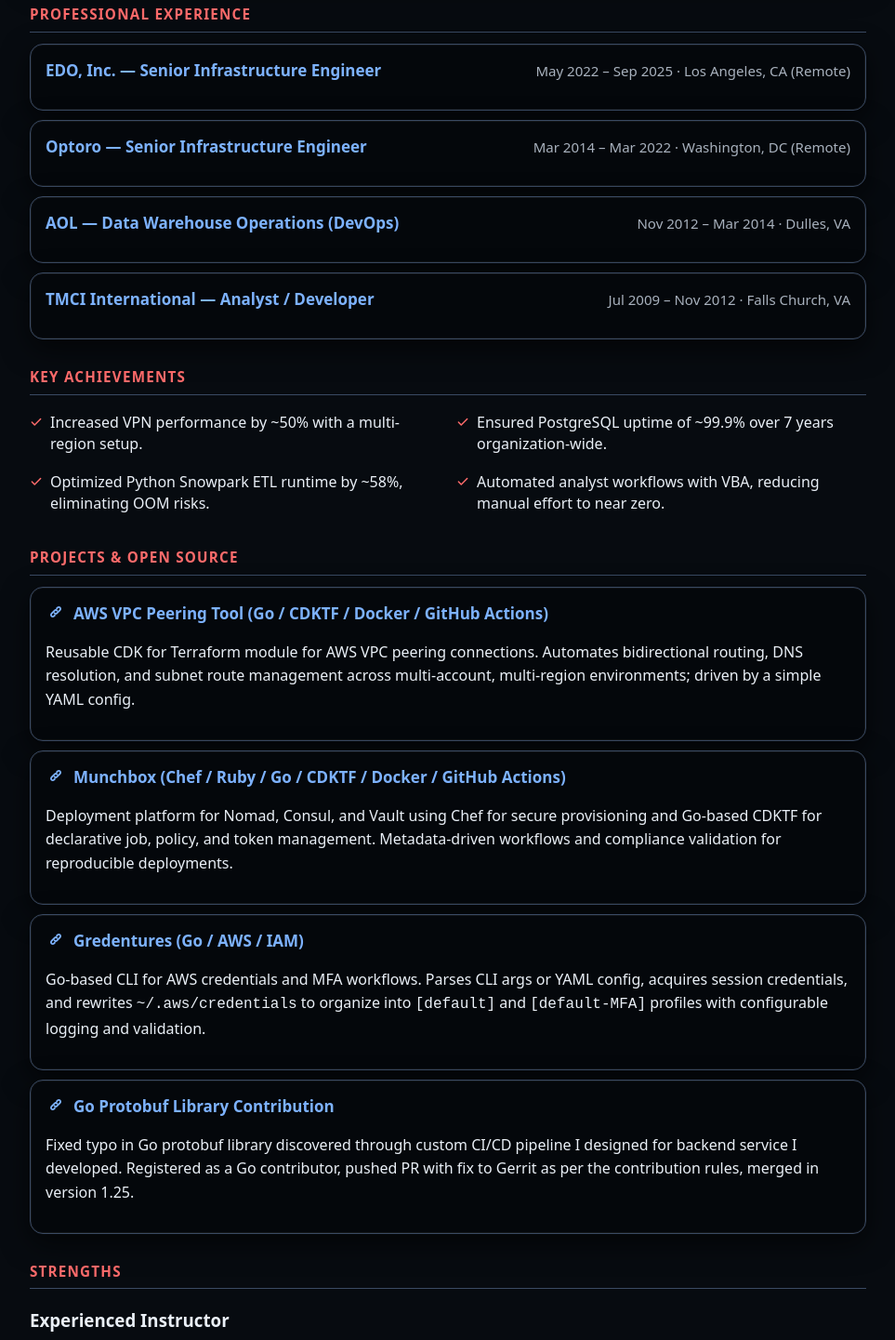
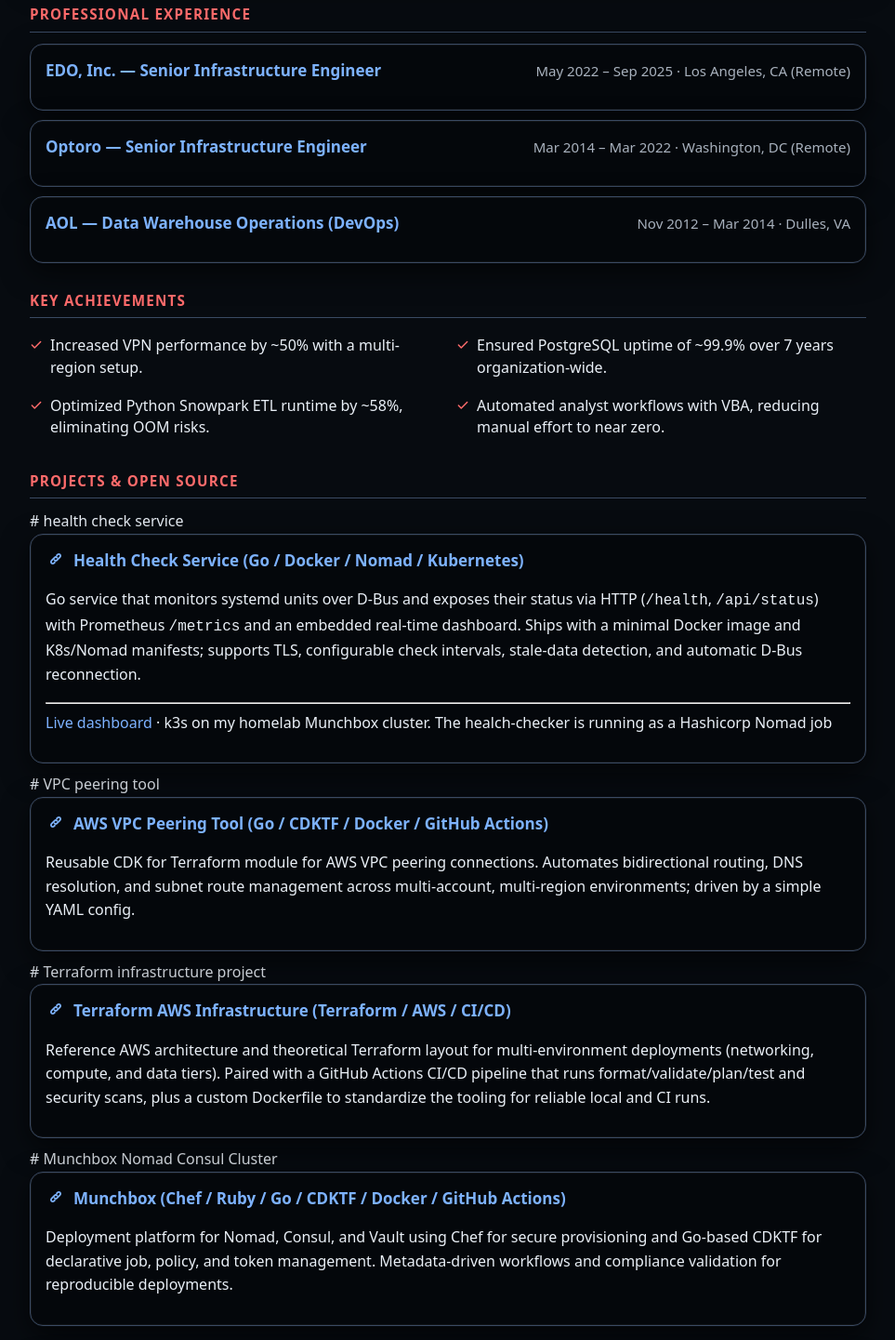
Before and after one commit to afreidah/resume, a plain HTML site: page index.html in a window 1280 px wide. Shown: the part 760-2201 px from the top of the page at 93% size, without its empty margins (158-1121 px from the left). Drawn offline with Linux system fonts and the light colour scheme.

Commit message:
added new projects to page

```diff
--- a/index.html
+++ b/index.html
@@ -141,23 +141,6 @@
           <li>Mentored an intern in a 2-week program, sharing data-warehouse operations knowledge and technical skills.</li>
         </ul>
       </details>
-
-      <!-- TMCI -->
-      <details class="item job" aria-labelledby="tmci-title">
-        <summary>
-          <h3 id="tmci-title">TMCI International — Analyst / Developer</h3>
-          <div class="meta">Jul 2009 – Nov 2012 · Falls Church, VA</div>
-        </summary>
-        <ul>
-          <li>Upheld United States Secret-level security clearance for 5 years.</li>
-          <li>Promoted from analyst to sole developer/maintainer of TAD, a duplicate-detection and merge system for the TRICARE Clinical Data Repository (Oracle on HP-UX).</li>
-          <li>Initiated automation of analyst workflows with VBA/browser integration, cutting manual effort to near zero and multiplying throughput.</li>
-          <li>Built PL/SQL + rules-based matching pipelines that scaled merges from ~100k to millions annually, proactively cleaning patient records.</li>
-          <li>Applied custom phonetic matching algorithms (Soundex, Phonex) in C# DLLs integrated with a VB5 engine, improving duplicate detection by ~5%.</li>
-          <li>Built a multithreaded C/pthreads engine to parallelize massive SQL updates, adapting modern C to HP-UX compiler quirks and reducing processing time by ~50%.</li>
-          <li>Exhibited rapid self-learning (C, C#, PL/SQL, VBA) and integrated them into production systems.</li>
-        </ul>
-      </details>
     </section>
 
     <!-- ======================= Key Achievements ====================== -->
@@ -175,6 +158,24 @@
     <section id="projects" aria-labelledby="proj-h">
       <h2 id="proj-h">Projects &amp; Open Source</h2>
 
+      # health check service
+      <article class="item">
+        <div>
+          <h3><span class="link-icon" aria-hidden="true"></span>Health Check Service (Go / Docker / Nomad / Kubernetes)</h3>
+          <p>Go service that monitors systemd units over D-Bus and exposes their status via HTTP (<code>/health</code>, <code>/api/status</code>) with Prometheus <code>/metrics</code> and an embedded real-time dashboard. Ships with a minimal Docker image and K8s/Nomad manifests; supports TLS, configurable check intervals, stale-data detection, and automatic D-Bus reconnection.</p>
+
+          <hr>
+
+          <p class="live" style="position:relative; z-index:2; margin-top:0.5rem;">
+            <a href="https://k3s-status.alexfreidah.com/" target="_blank" rel="noopener noreferrer"
+               onclick="event.stopPropagation()" style="position:relative; z-index:2; display:inline-block;">Live dashboard</a>
+            <span class="muted"> · k3s on my homelab Munchbox cluster.  The healch-checker is running as a Hashicorp Nomad job</span>
+          </p>
+        </div>
+        <a class="cover-link" href="https://github.com/afreidah/health-check-service" target="_blank" rel="noopener noreferrer" aria-label="Open: Health Check Service"></a>
+      </article>
+
+      # VPC peering tool
       <article class="item">
         <div>
           <h3><span class="link-icon" aria-hidden="true"></span>AWS VPC Peering Tool (Go / CDKTF / Docker / GitHub Actions)</h3>
@@ -183,6 +184,16 @@
         <a class="cover-link" href="https://github.com/afreidah/vpc-peering-tool" target="_blank" rel="noopener noreferrer" aria-label="Open: VPC Peering Tool"></a>
       </article>
 
+      # Terraform infrastructure project
+      <article class="item">
+        <div>
+          <h3><span class="link-icon" aria-hidden="true"></span>Terraform AWS Infrastructure (Terraform / AWS / CI/CD)</h3>
+          <p>Reference AWS architecture and theoretical Terraform layout for multi-environment deployments (networking, compute, and data tiers). Paired with a GitHub Actions CI/CD pipeline that runs format/validate/plan/test and security scans, plus a custom Dockerfile to standardize the tooling for reliable local and CI runs.</p>
+        </div>
+        <a class="cover-link" href="https://github.com/afreidah/terraform_design_project" target="_blank" rel="noopener noreferrer" aria-label="Open: Terraform AWS Infrastructure"></a>
+      </article>
+
+      # Munchbox Nomad Consul Cluster
       <article class="item">
         <div>
           <h3><span class="link-icon" aria-hidden="true"></span>Munchbox (Chef / Ruby / Go / CDKTF / Docker / GitHub Actions)</h3>
@@ -191,6 +202,7 @@
         <a class="cover-link" href="https://github.com/afreidah/munchbox" target="_blank" rel="noopener noreferrer" aria-label="Open: Munchbox"></a>
       </article>
 
+      # Gredentures
       <article class="item">
         <div>
           <h3><span class="link-icon" aria-hidden="true"></span>Gredentures (Go / AWS / IAM)</h3>
@@ -199,6 +211,7 @@
         <a class="cover-link" href="https://github.com/afreidah/gredentures" target="_blank" rel="noopener noreferrer" aria-label="Open: Gredentures"></a>
       </article>
 
+      # Go protobuf contribution
       <article class="item">
         <div>
           <h3><span class="link-icon" aria-hidden="true"></span>Go Protobuf Library Contribution</h3>
```
